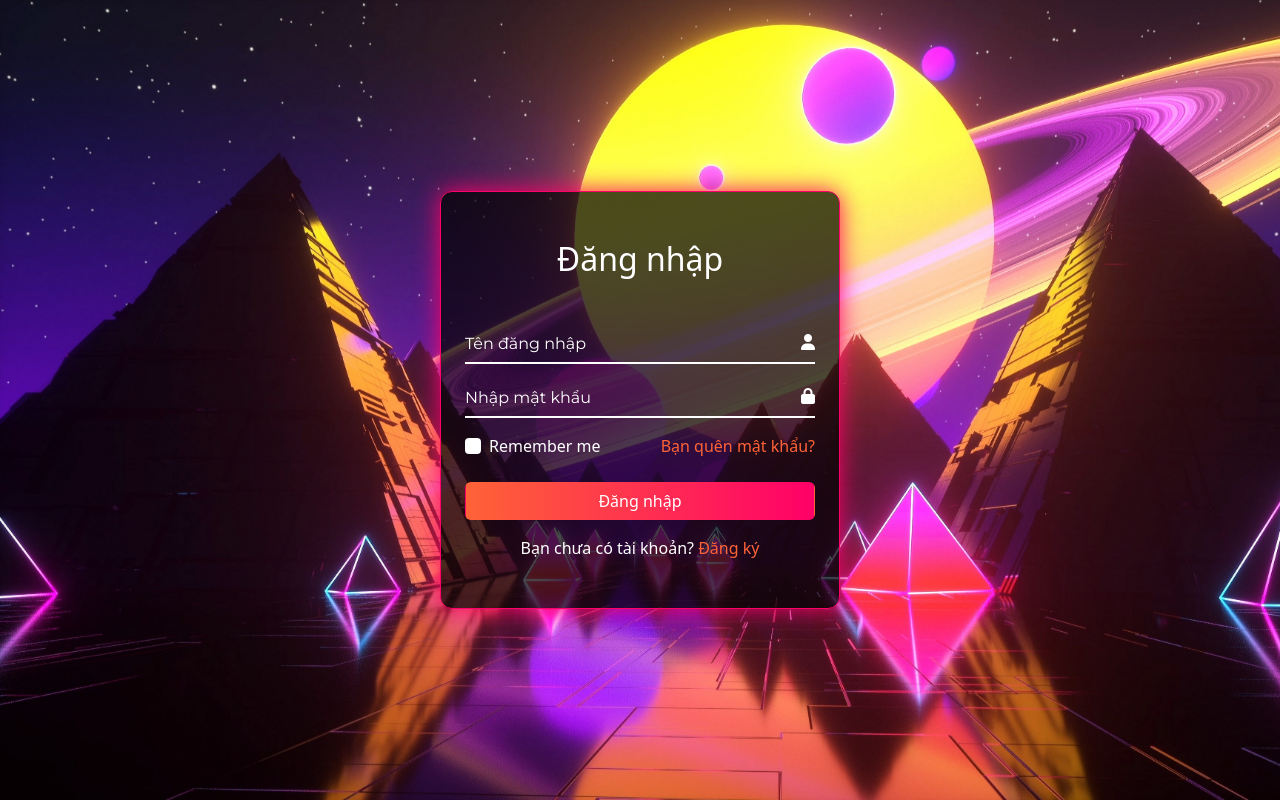
After one commit to Vivian0027/Music_Streaming_Platforms, a PHP site: page /app/views/login.php in a window 1280 px wide. The commit adds this page. Run offline with PHP 8.4, Linux system fonts and the light colour scheme; some libraries are stand-ins or nearby versions.

Commit message:
update project and create login.php

```diff
--- a/app/views/audio-menu.php
+++ b/app/views/audio-menu.php
@@ -231,7 +231,7 @@
                             </div>
                         </li>
                         <li>
-                            <div class="btn dropdown-item">
+                            <div class="btn dropdown-item control-right-side-clean">
                                 <i class="fa-solid fa-list refer"></i>
                             </div>
                         </li>
--- a/app/views/header.php
+++ b/app/views/header.php
@@ -11,6 +11,10 @@
         background-position: center center;
         background-size: cover;
         cursor: pointer;
+    }
+
+    .navbar-nav li {
+        font-family: Montserrat, 'Open Sans', Inter, sans-serif !important;
     }
 
     #notification {
--- /dev/null
+++ b/app/views/login.php
@@ -0,0 +1,109 @@
+<!DOCTYPE html>
+<html lang="en">
+<head>
+    <meta charset="UTF-8">
+    <meta name="viewport" content="width=device-width, initial-scale=1.0">
+    <title>Đăng nhập</title>
+    <link rel="shortcut icon" href="../../public/images/other/favicon.png">
+    <link href="https://cdn.jsdelivr.net/npm/bootstrap@5.3.3/dist/css/bootstrap.min.css" rel="stylesheet">
+    <link rel="stylesheet" href="../../public/css/base.css">
+
+
+    <link rel="stylesheet" href="https://cdnjs.cloudflare.com/ajax/libs/font-awesome/6.6.0/css/all.min.css">
+    <link rel="preconnect" href="https://fonts.googleapis.com">
+    <link rel="preconnect" href="https://fonts.gstatic.com" crossorigin>
+    <link href="https://fonts.googleapis.com/css2?family=Montserrat:ital,wght@0,100..900;1,100..900&display=swap"
+        rel="stylesheet">
+    <link rel="preconnect" href="https://fonts.googleapis.com">
+    <link rel="preconnect" href="https://fonts.gstatic.com" crossorigin>
+    <link rel="preconnect" href="https://fonts.googleapis.com">
+    <link rel="preconnect" href="https://fonts.gstatic.com" crossorigin>
+    <link
+        href="https://fonts.googleapis.com/css2?family=Inter:ital,opsz,wght@0,14..32,100..900;1,14..32,100..900&family=Montserrat:ital,wght@0,100..900;1,100..900&family=Open+Sans:ital,wght@0,300..800;1,300..800&display=swap"
+        rel="stylesheet">
+
+    <style>
+        * {
+            color: var( --white-color) !important;
+        }
+
+        body {
+            margin: 0;
+            width: 100vw;
+            height: 100vh;
+            background-image: url(../../public/images/other/wallpaperflare.com_wallpaper.jpg);
+            background-repeat: no-repeat;
+            background-size: cover;
+            display: flex;
+            align-items: center;
+            justify-content: center;
+        }
+
+        #form-login-container {
+            background-color: rgba(0, 0, 0, 0.7);
+            padding: 48px 24px;
+            width: 60%;
+            max-width: 400px;
+            border-radius: 12px;
+            border: 1px solid var(--pink_strong-color);
+            box-shadow: 0 0 25px var(--pink_strong-color);
+        }
+
+        input[type='text'],
+        input[type='password'] {
+            background: transparent !important;
+        }
+
+        .input-container {
+            border-bottom: 2px solid var(--white-color) !important;
+
+        }
+
+        button {
+            background: linear-gradient(to right, var(--orange-color), var(--pink_strong-color));
+        }
+
+        @media screen and (max-width: 576px) {
+            #form-login-container {
+            background-color: rgba(0, 0, 0, 0.7);
+            padding: 48px 24px;
+            width: 100%;
+            border-radius: 12px;
+            border: 1px solid var(--pink_strong-color);
+            box-shadow: 0 0 25px var(--pink_strong-color);
+
+            .form-check {
+                display: flex;
+                flex-direction: column;
+            }
+        }
+        }
+    </style>
+</head>
+<body>
+    <div id="form-login-container">
+        <h2 class="text-center">Đăng nhập</h2>
+        <form action="">
+            <div class="mb-3 input-container mt-5 d-flex align-self-center justify-content-between">
+                <input type="text" class="form-control no-outline shadow-none rounded-0 ps-0" autocomplete="off" id="username" placeholder="Tên đăng nhập" name="username" required>
+                <i class="fa-solid fa-user lh-lg"></i>
+              </div>
+              <div class="mb-3 input-container d-flex align-self-center justify-content-between">
+                <input type="password" class="form-control no-outline shadow-none rounded-0 ps-0" id="pwd" placeholder="Nhập mật khẩu" name="pswd" required>
+                <i class="fa-solid fa-lock lh-lg"></i>
+            </div>
+              <div class="form-check mb-3 d-flex justify-content-between">
+                <label class="form-check-label mb-2">
+                  <input class="form-check-input no-outline shadow-none" type="checkbox" name="remember"> Remember me
+                </label>
+                <a href="" class="text-decoration-none text-orange-primary">Bạn quên mật khẩu?</a>
+              </div>
+              <button type="submit" class="btn w-100">Đăng nhập</button>
+              <div class="text-center mt-3">
+                <span>Bạn chưa có tài khoản?</span>
+                <a href="register.php" class="text-decoration-none text-orange-primary">Đăng ký</a>
+              </div>
+        </form>
+    </div>
+</body>
+</html>
--- a/public/css/base.css
+++ b/public/css/base.css
@@ -95,7 +95,7 @@ input {
 /* HOVER */
 
 .refer:hover {
-  font-weight: 600;
+  /* font-weight: 600; */
   color: var(--orange-color) !important;
   cursor: pointer;
 }
```
Also changed, not shown: app/views/home.html (+14 -8 lines), public/js/application.js (+12 -8 lines), public/lrc/battinhyeulen-tangduytan,hoaminzy.txt (added, +52 -0 lines), public/images/music/vpop/cauhuachuaventron-phathuyt4.jpg, public/images/other/Background-login.jpg (added), public/images/other/life-concert-music-party-wallpaper-preview.jpg (added), public/images/other/thumb-1920-1339451.png (added), public/images/other/wallpaperflare.com_wallpaper.jpg (added), 3 other files.
